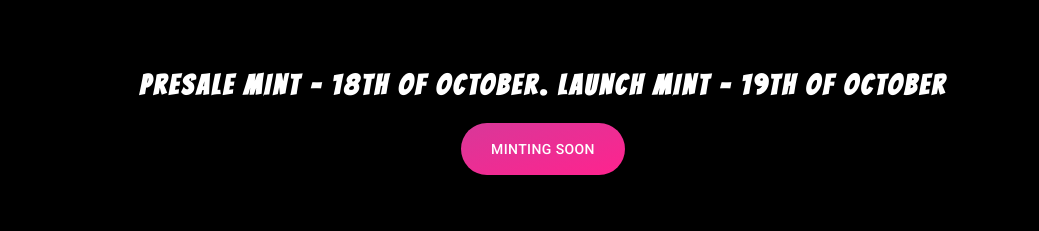
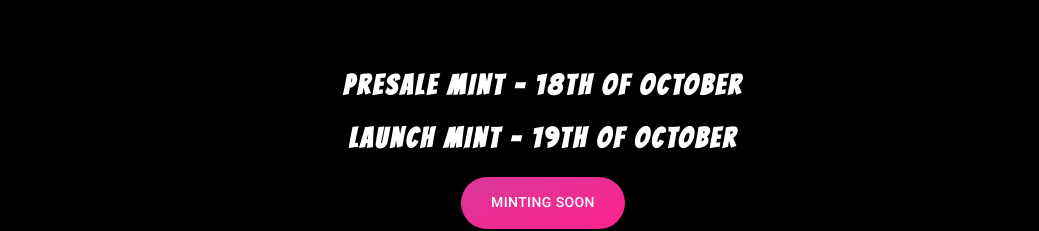
Before and after one commit to 0xExion/BigBrain, a React (Create React App) app in the folder BigBrain-master/: page / in a window 1280 px wide. Shown: the part 573-804 px from the top of the page, without its empty margins (97-1136 px from the left). Built offline with nearby package versions, Linux system fonts and the light colour scheme.

Commit message:
update hero.js
update format

```diff
--- a/BigBrain-master/src/pages/Home/Sections/Hero/Hero.js
+++ b/BigBrain-master/src/pages/Home/Sections/Hero/Hero.js
@@ -8,7 +8,8 @@ const Hero = () => {
         <img src={heroMain} alt="heroMain" width="40%" />
       </div>
       <div className={classes.buttonDiv}>
-        <h2>Presale Mint - 18th of October. Launch Mint - 19th of October</h2>
+        <h2>Presale Mint - 18th of October</h2>
+        <h2>Launch Mint - 19th of October</h2>
         <Button variant="contained" className={classes.availableButton}>
           Minting Soon
         </Button>
```
